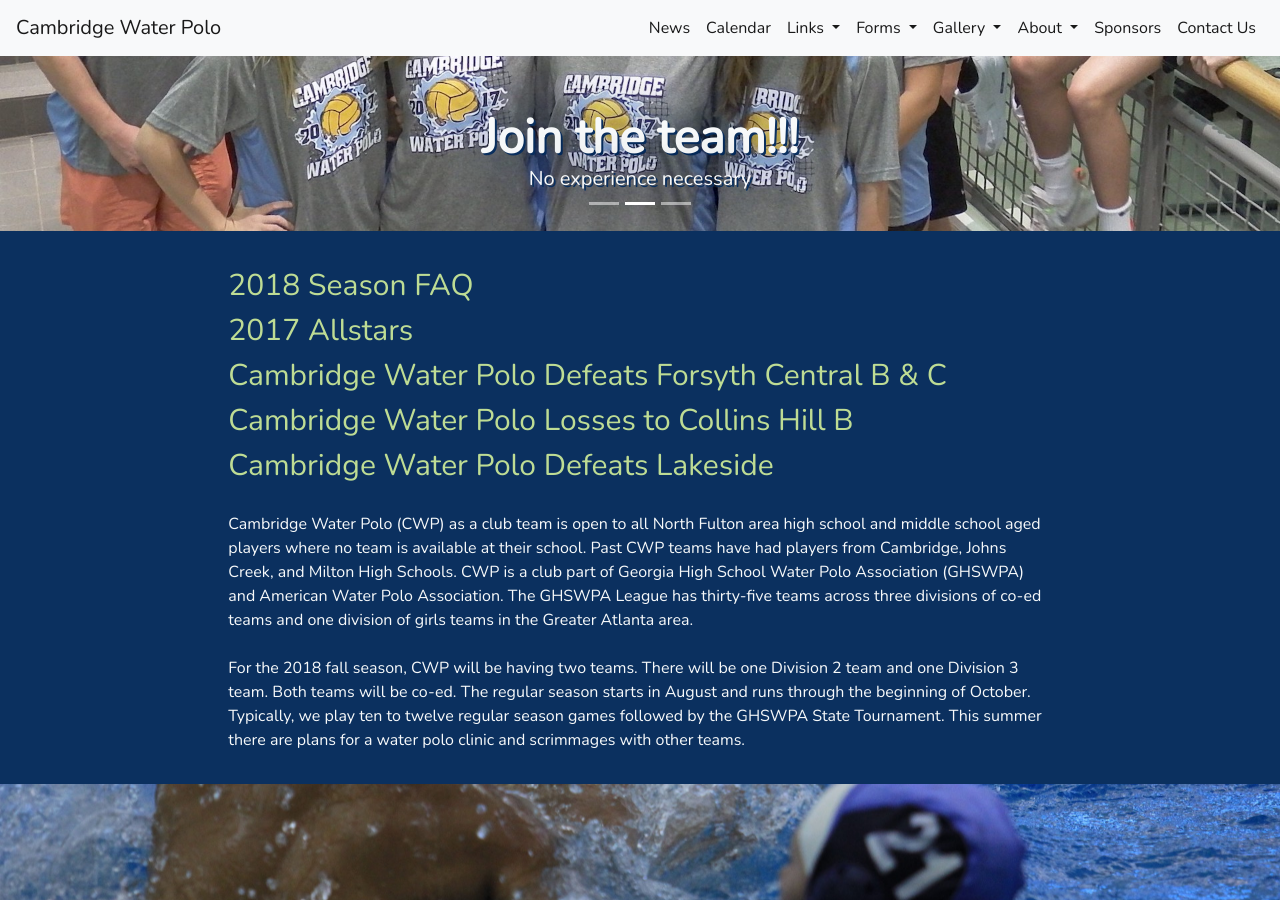
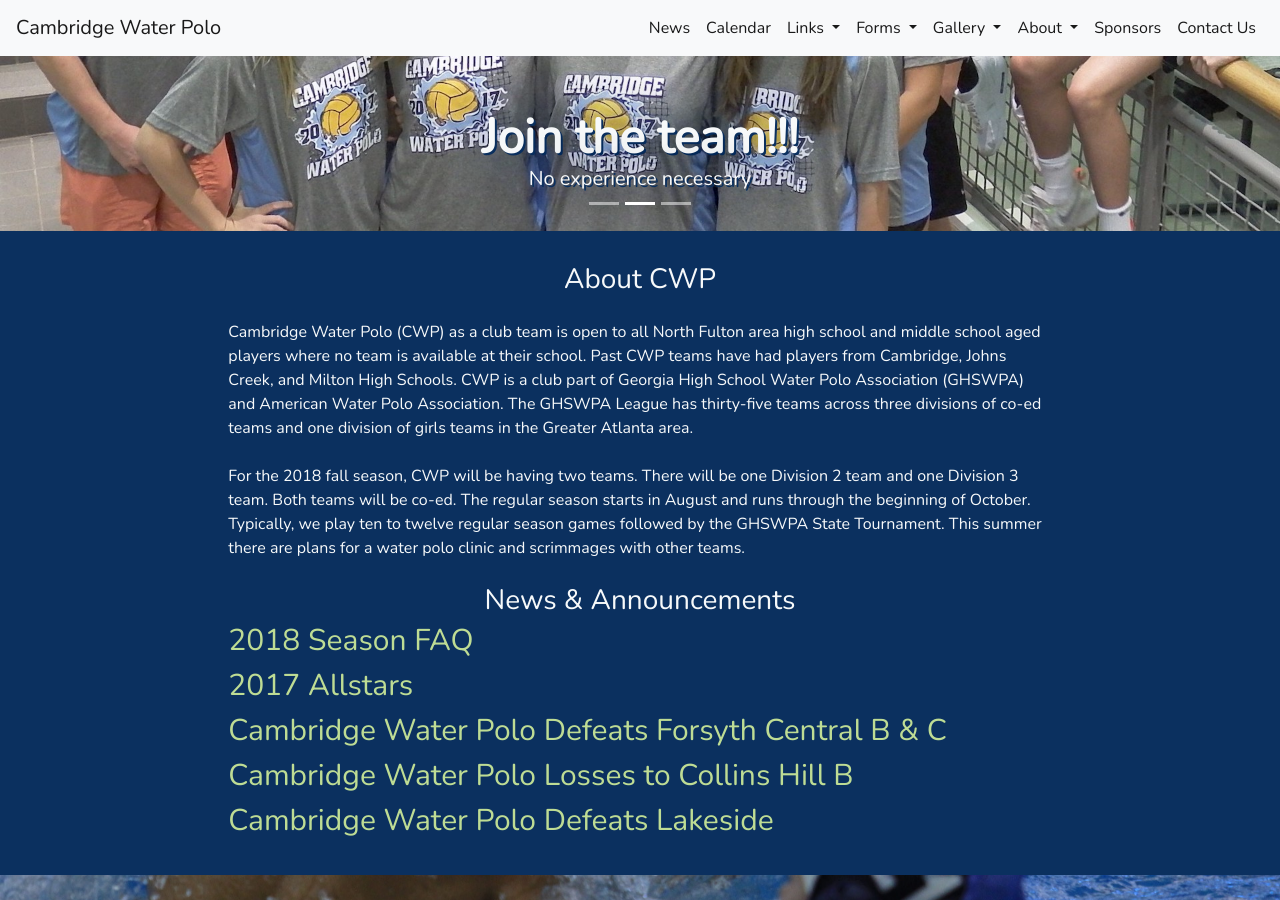
Before and after one commit to cambridge-water-polo/cambridge-water-polo.github.io, a Jekyll site: the page built from index.html, in a window 1280 px wide and 900 px high, scrolled down 492 px. Built offline with Jekyll 4.4.1, drawn with Linux system fonts in a browser that asks for light colours.

Commit message:
update website

```diff
--- a/_includes/home.html
+++ b/_includes/home.html
@@ -1,11 +1,7 @@
 <div class="col-md-8 container mt-2 mb-2">
 
-
-{% for post in site.posts | limit: 5 %}
-<a style="font-size: 30px;" href="{{ post.url }}">{{ post.title }}</a><br>
-{% endfor %}
-
-    <br>
+<h3 class="text-center">About CWP</h3>
+<br>
 
     <p>
         Cambridge Water Polo (CWP) as a club team is open to all North Fulton area high school and middle school aged players where no team is available at their school.  Past CWP teams have had players from Cambridge, Johns Creek, and Milton High Schools.  CWP is a club part of Georgia High School Water Polo Association (GHSWPA) and American Water Polo Association.  The GHSWPA League has thirty-five teams across three divisions of co-ed teams and one division of girls teams in the Greater Atlanta area.
@@ -13,4 +9,12 @@
         For the 2018 fall season, CWP will be having two teams.  There will be one Division 2 team and one Division 3 team.  Both teams will be co-ed.  The regular season starts in August and runs through the beginning of October.  Typically, we play ten to twelve regular season games followed by the GHSWPA State Tournament.  This summer there are plans for a water polo clinic and scrimmages with other teams.
     </p>
 
+<br>
+
+<h3 class="text-center">News & Announcements</h3>
+
+{% for post in site.posts | limit: 5 %}
+<a style="font-size: 30px;" href="{{ post.url }}">{{ post.title }}</a><br>
+{% endfor %}
+
 </div>
```
Also changed, not shown: _pages/faq.md (+1 -1 lines), 1 other file.
